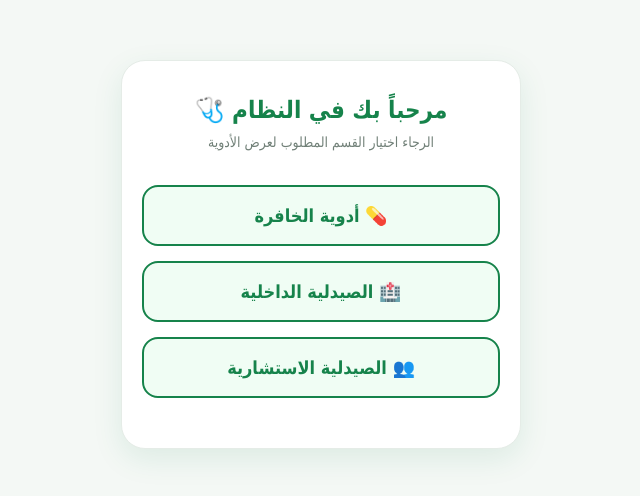
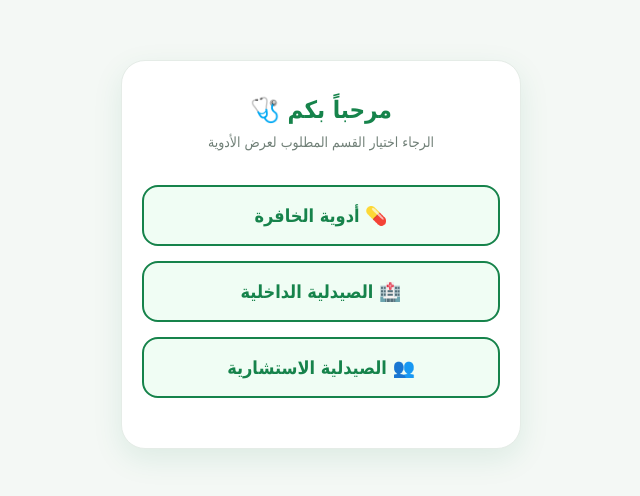
Before and after one commit to Pharma-iq/Pharmacy-med, a plain HTML site: page index.html in a window 1280 px wide. Shown: the part 146-642 px from the top of the page, without its empty margins (319-959 px from the left). Drawn offline with Linux system fonts and the light colour scheme.

Commit message:
Update greeting text in index.html

```diff
--- a/index.html
+++ b/index.html
@@ -18,7 +18,7 @@
 </head>
 <body>
     <div class="card">
-        <h1>مرحباً بك في النظام 🩺</h1>
+        <h1>مرحباً بكم 🩺</h1>
         <p>الرجاء اختيار القسم المطلوب لعرض الأدوية</p>
         <a href="khafra.html" class="btn">💊 أدوية الخافرة</a>
         <a href="internal.html" class="btn">🏥 الصيدلية الداخلية</a>
```
